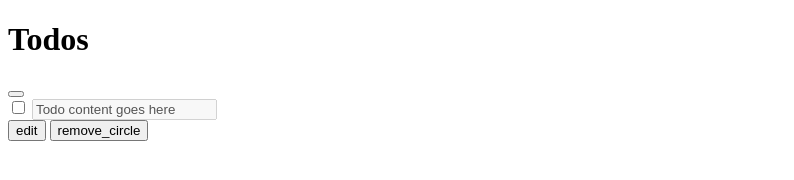
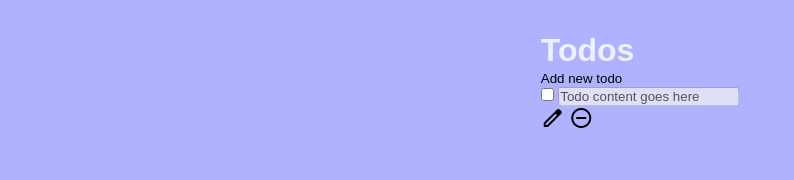
Before and after one commit to JoshhWB/Todo-list, a plain HTML site: page index.html in a window 1280 px wide. Shown: the whole page, without its empty margins (0-794 px from the left). Drawn offline with nearby package versions, Linux system fonts and the light colour scheme.

Commit message:
Add files via upload

```diff
--- a/index.html
+++ b/index.html
@@ -12,7 +12,7 @@
         <div class="App">
             <header>
                 <h1>Todos</h1>
-                <button id="create"></button>
+                <button id="create">Add new todo</button>
             </header>
 
             <div class="item">
@@ -22,8 +22,11 @@
                     value="Todo content goes here"
                     disabled />
                     <div class="actions">
-                        <button class="material-icons">edit</button>
-                        <button class="material-icons remove-btn">remove_circle</button>
+                        <!-- <span class="material-symbols-outlined">
+                            add_circle
+                            </span> -->
+                        <button class="material-symbols-outlined">edit</button>
+                        <button class="material-symbols-outlined remove-btn">remove_circle</button>
                     </div>
             </div>
         </div>
--- a/main.css
+++ b/main.css
@@ -0,0 +1,40 @@
+* {
+    margin: 0;
+    padding: 0;
+    box-sizing: border-box;
+
+    font-family: sans-serif;
+}
+
+button {
+    appearance: none;
+    background: none;
+    outline: none;
+    border: none;
+
+    cursor: pointer;
+}
+
+body {
+    background-color: #B1B2FF;
+    color: #EEF1FF;
+}
+
+main {
+    min-height: 100vh;
+    display: flex;
+    justify-content: center;
+    padding: 2rem 1.5rem;
+}
+
+.app {
+    width: 100%;
+    max-width: 768px;
+}
+
+.app header {
+    display: flex;
+    align-items: center;
+    justify-content: space-between;
+    margin-bottom: 1rem;
+}
```
